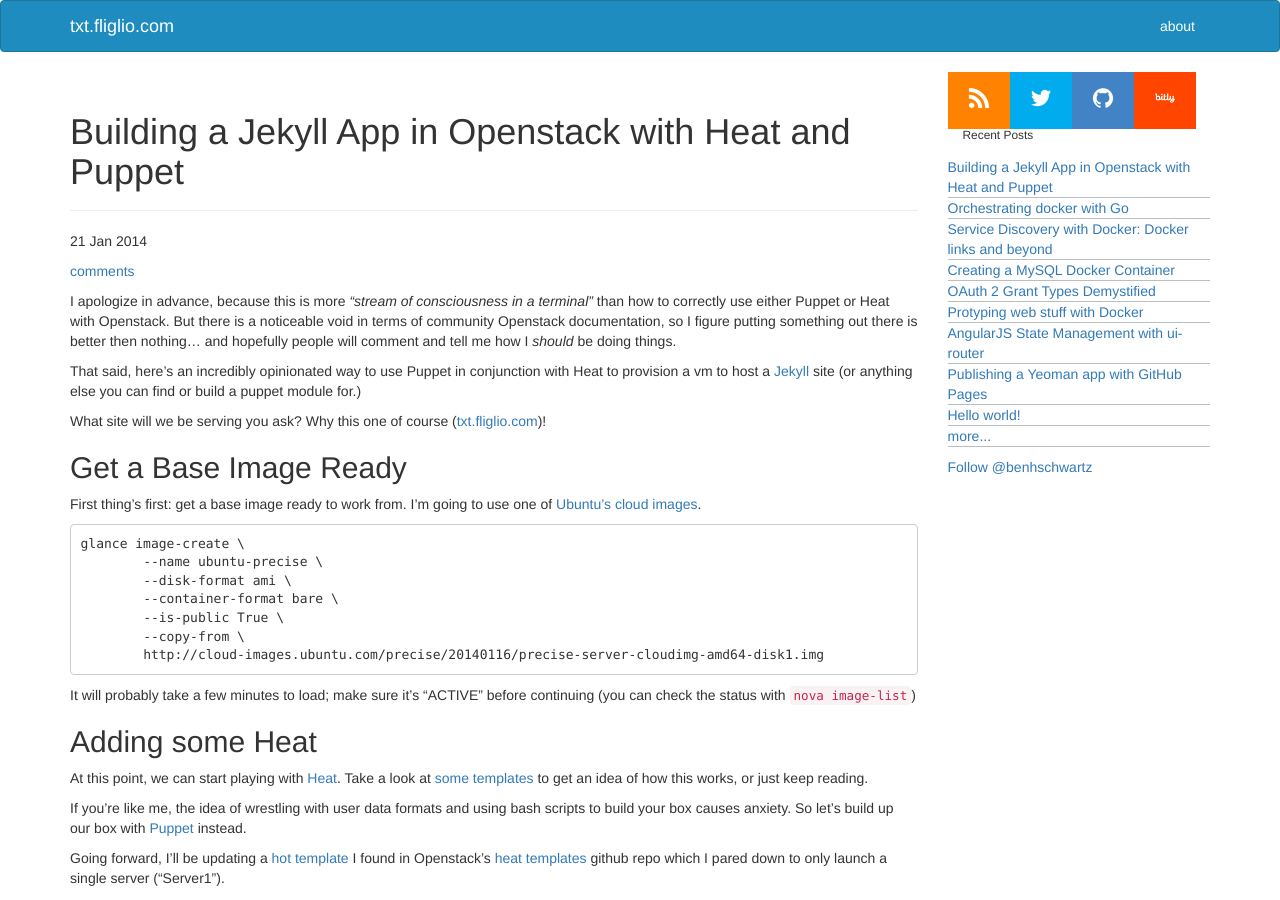
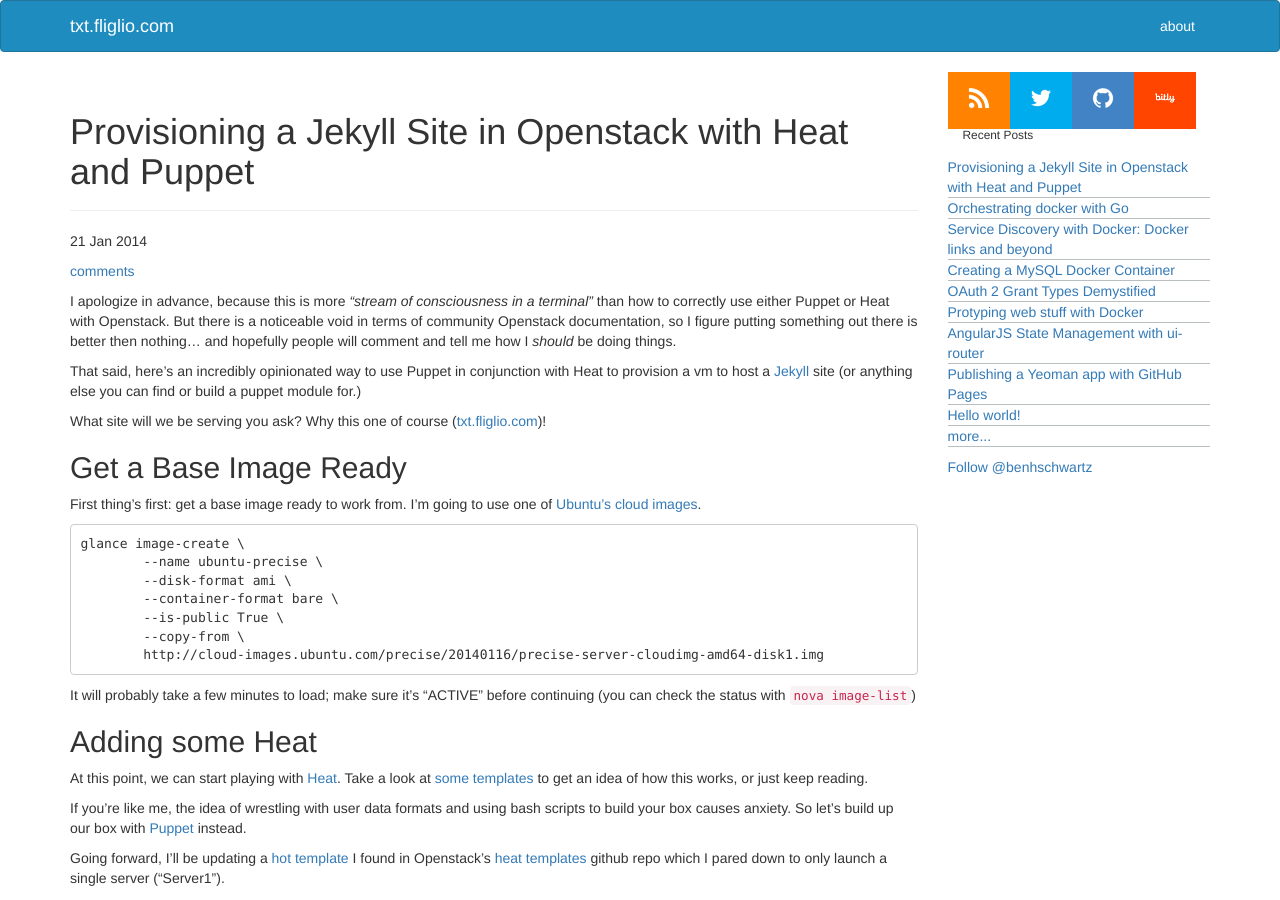
Before and after one commit to benschw/benschw.github.io, a Jekyll site: the page built from _posts/2014-01-21-openstack_with_puppet_and_heat.markdown, in a window 1280 px wide and 900 px high. Built offline with Jekyll 4.4.1, drawn with Linux system fonts in a browser that asks for light colours; nearby versions of some CDN libraries; Markdown is read by kramdown in place of the engine named in the settings; comment, search, counter and statistics services are not loaded.

Commit message:
post(openstack): updating title

```diff
--- a/_posts/2014-01-21-openstack_with_puppet_and_heat.markdown
+++ b/_posts/2014-01-21-openstack_with_puppet_and_heat.markdown
@@ -1,6 +1,6 @@
 ---
 layout: post
-title: Building a Jekyll App in Openstack with Heat and Puppet
+title: Provisioning a Jekyll Site in Openstack with Heat and Puppet
 ---
 
 I apologize in advance, because this is more _"stream of consciousness in a terminal"_ than how to correctly use either Puppet or Heat with Openstack. But there is a noticeable void in terms of community Openstack documentation, so I figure putting something out there is better then nothing... and hopefully people will comment and tell me how I _should_ be doing things.
```
Also changed, not shown: 14 other files.
